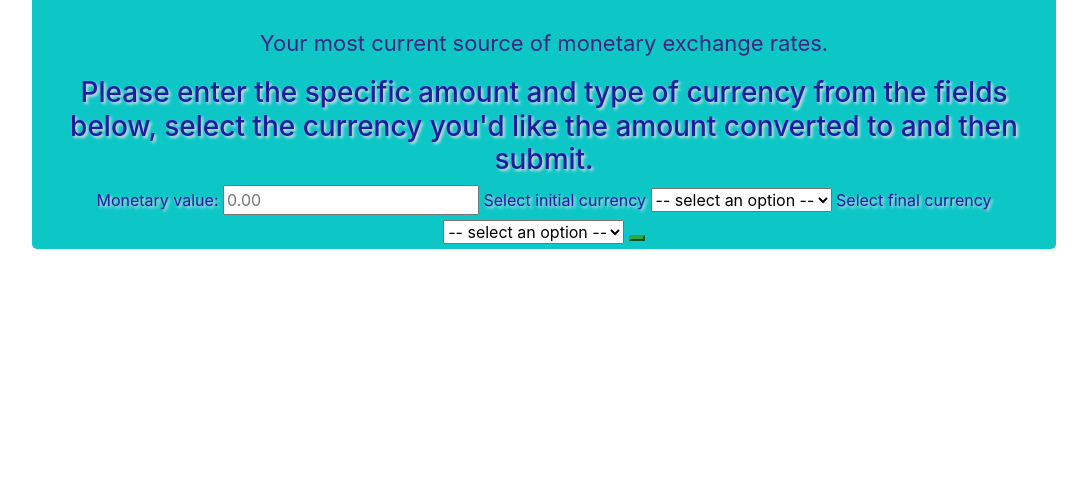
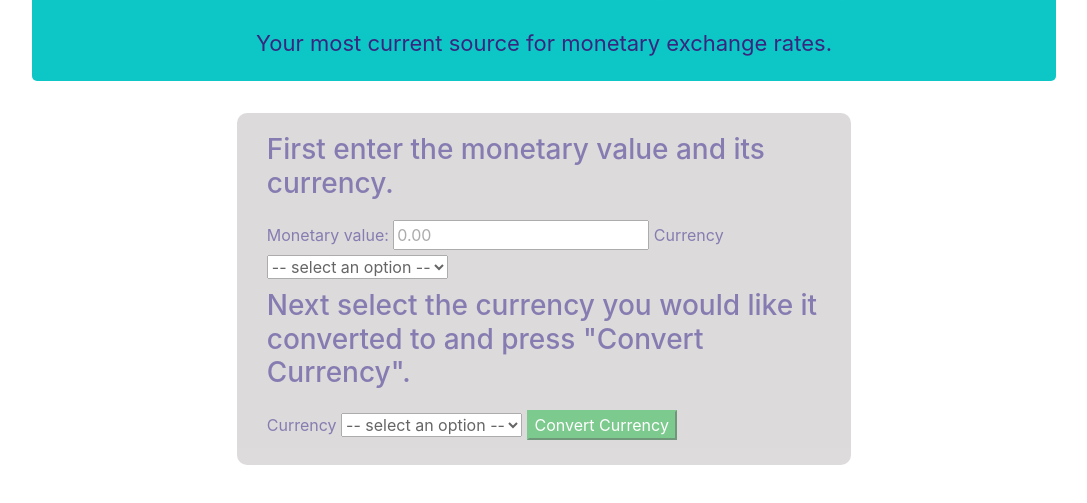
Before and after one commit to louieknolle/SilentStreamsCurrencyExchange, a website built with webpack: page src/index.html in a window 1280 px wide. Shown: the part 61-564 px from the top of the page, without its empty margins (96-1183 px from the left). Built offline with nearby package versions, Linux system fonts and the light colour scheme.

Commit message:
create more divs for styles and edit text

```diff
--- a/src/index.html
+++ b/src/index.html
@@ -6,15 +6,17 @@
 <body>
   <div class="jumbotron jumbotron-fluid text-center">
     <div class="container">
-      <h1>Silent Streams Currency Exchange</h1>
-      <p class="title">Your most current source of monetary exchange rates.</p>
+      <h1 class="header">Silent Streams Currency Exchange</h1>
+      <p class="title">Your most current source for monetary exchange rates.</p>
     </div>
-  <div class="container">
-    <h3>Please enter the specific amount and type of currency from the fields below, select the currency you'd like the amount converted to and then submit.</h3>
+  </div>
+  <div class="container main">
+    <h3>First enter the monetary value and its currency.</h3>
     <form>
+      <div class="inputNewCurrency">
       <label for="moneyValue">Monetary value:</label>
       <input id="moneyValue" type="number" min="0" required  placeholder="0.00" >
-      <label for="currencyBegin">Select initial currency</label>
+      <label for="currencyBegin">Currency</label>
       <select required class="formControl" id="currencyBegin">
         <option disabled selected value> -- select an option -- </option>
         <option value="USD">United States Dollar</option>
@@ -25,7 +27,10 @@
         <option value="ISK">Icelandic Króna</option>
         <option value="JPY">Japanese Yen</option>
       </select>
-      <label for="currencyEnd">Select final currency</label>
+    </div>
+      <h3 class="nextSelect">Next select the currency you would like it converted to and press "Convert Currency".</h3>
+      <div class="inputNewCurrency">
+        <label for="currencyEnd">Currency</label>
         <select required class="formControl" id="currencyEnd">
           <option disabled selected value> -- select an option -- </option>
           <option value="USD">United States Dollar</option>
@@ -36,7 +41,8 @@
           <option value="ISK">Icelandic Króna</option>
           <option value="JPY">Japanese Yen</option>
         </select>
-      <button type="button" class="btn-success" id="convertMoney"></button>
+        <button type="button" class="btn-success" id="convertMoney">Convert Currency</button>
+      </div>
     </form>
     <div class="showConvertedAmount"></div>
   </div>
```
Lines whose indentation alone changed are shown as unchanged.
